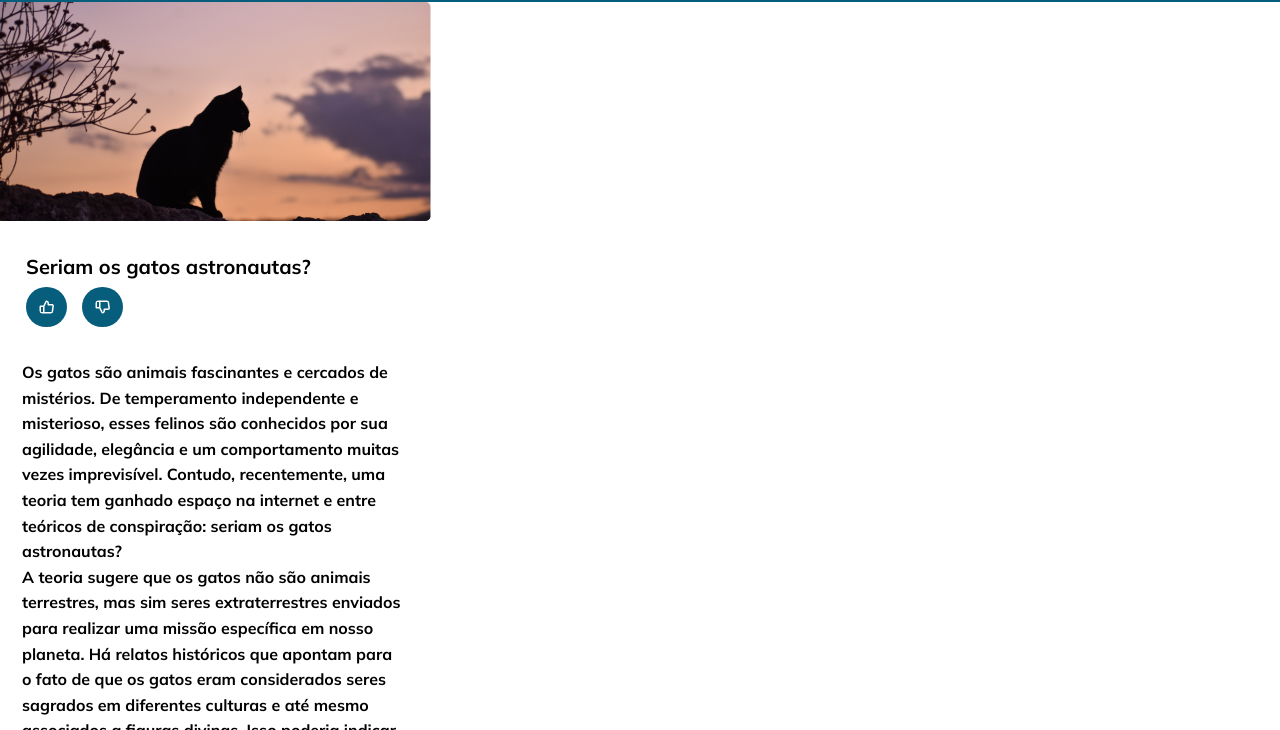
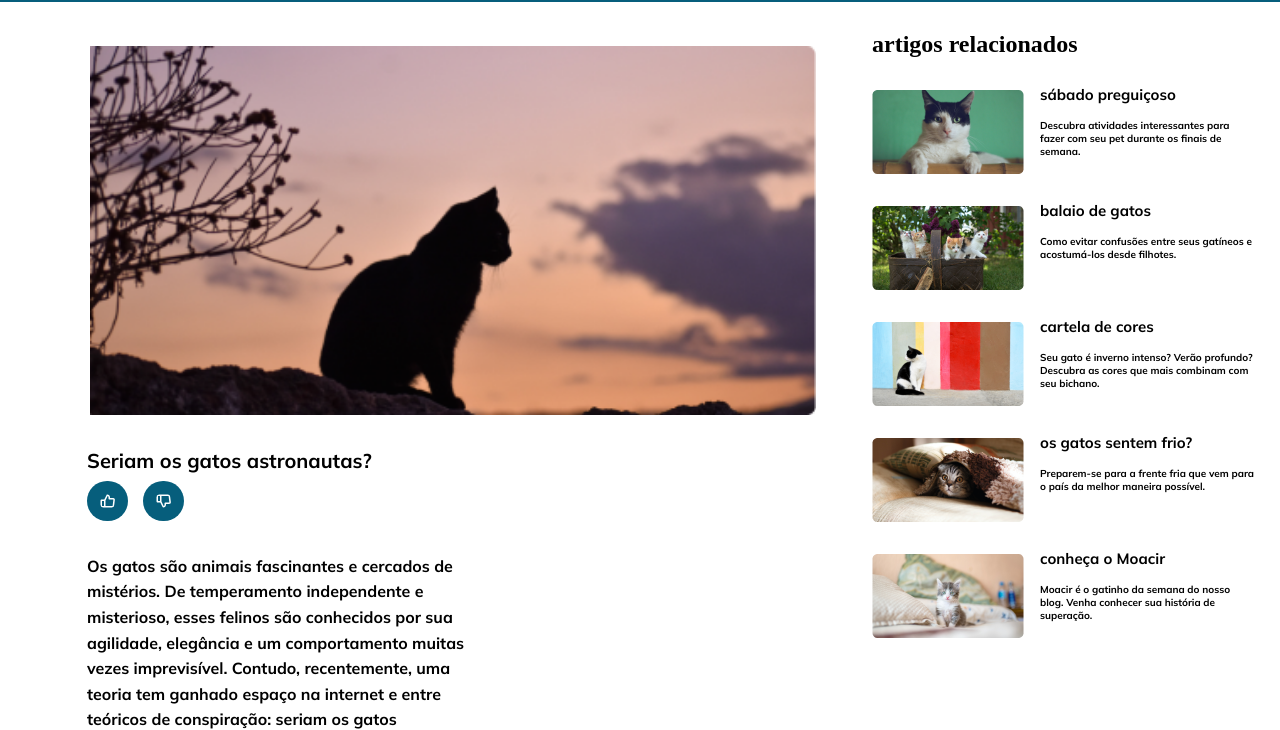
Before and after one commit to Jparlim/Explorer-desafio-04, a plain HTML site: page index.html in a window 1280 px wide. Shown: the part 70-800 px from the top of the page. Drawn offline with Linux system fonts and the light colour scheme.

Commit message:
last commit

```diff
--- a/index.html
+++ b/index.html
@@ -17,7 +17,9 @@
         <img id="perfil" src="./img/Jojo.png" alt="imagem de um usuario da página">
     </header>
 
-    <div>
+
+    <div id="corp">
+        <div class="death">
             <img class="img-cat" src="./img/unsplash_H-XOmJhbM3s.png" alt="imagem de um gato em um por do sol">
 
             <div class="title">
@@ -38,7 +40,6 @@
             </div>
         </div>
 
-        </div>
 
         <div class="blogs">
             <ul>
@@ -81,6 +82,8 @@
             </ul>
         </div>
 
+    </div>
+
     <footer>© 2023 - Rocketseat Explorer</footer>
 
 </body>
--- a/style.css
+++ b/style.css
@@ -148,3 +148,28 @@ footer {
     font-weight: 600;
     line-height: normal;
 }
+
+@media (min-width: 700px) {
+
+    .death {
+        margin: 4.4rem 0 3.2rem 9rem;
+    }
+
+    .img-cat {
+        width: 80.3rem;
+    }
+
+    .title {
+        margin-left: -3px;
+    }
+
+    .text {
+        margin-left: -3px;
+    }
+
+    #corp {
+        display: flex;
+        gap: 3.4rem;
+    }
+
+}
```
Lines whose indentation alone changed are shown as unchanged.
